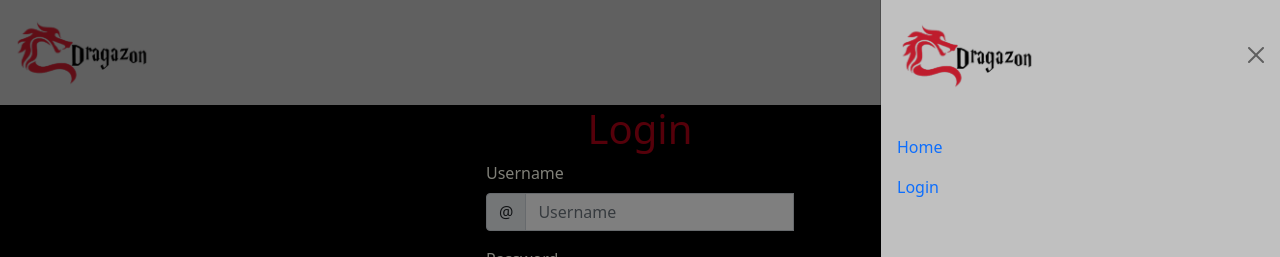
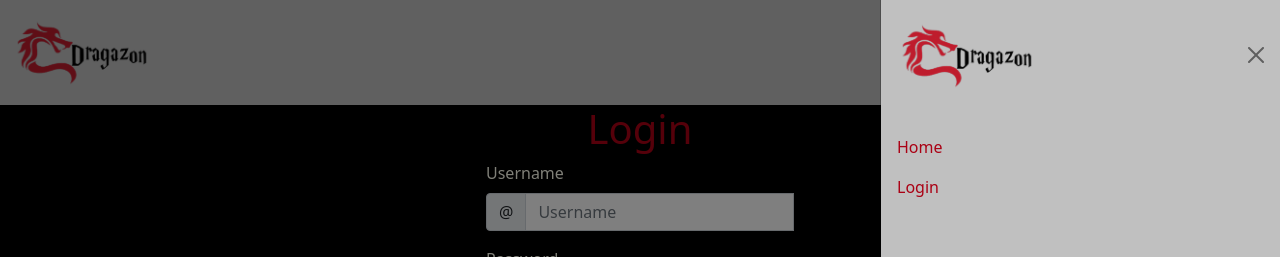
Before and after one commit to alexrabin/dragazon, a React (Create React App) app in the folder client-react/: page /login in a window 1280 px wide. Both pictures are taken after a click on the button 1240 px from the left and 52 px from the top of the page. Shown: the top 257 px of the page. Built offline with nearby package versions, Linux system fonts and the light colour scheme; no server answers.

Commit message:
updated some colors

```diff
--- a/client-react/src/components/NavigationBar.css
+++ b/client-react/src/components/NavigationBar.css
@@ -3,3 +3,10 @@
     background-color: silver;
 
 }
+
+.link{
+    color:rgb(170,1,20)
+}
+.link:hover{
+    color:black
+}
--- a/client-react/src/components/NavigationBar.js
+++ b/client-react/src/components/NavigationBar.js
@@ -62,17 +62,18 @@ export default function NavigationBar() {
             </Offcanvas.Header>
             <Offcanvas.Body>
               <Nav className="justify-content-end flex-grow-1 pe-3">
-                <Nav.Link href="/">Home</Nav.Link>
+                <Nav.Link href="/" className="link">Home</Nav.Link>
                 {profile !== null && (
-                  <Nav.Link href="/profile">Profile</Nav.Link>
+                  <Nav.Link href="/profile" className="link">Profile</Nav.Link>
                 )}
                 {profile !== null && profile.isAdmin && (
-                  <Nav.Link href="/admindashboard">Admin Dashboard</Nav.Link>
+                  <Nav.Link href="/admindashboard" className="link">Admin Dashboard</Nav.Link>
                 )}
                 {profile === null ? (
-                  <Nav.Link href="/login">Login</Nav.Link>
+                  <Nav.Link href="/login" className="link">Login</Nav.Link>
                 ) : (
                   <Nav.Link
+                  className="link"
                     onClick={async () => {
                       setShow(false);
                       await authService.logout();
--- a/client-react/src/pages/HomePage.js
+++ b/client-react/src/pages/HomePage.js
@@ -1,5 +1,5 @@
 import React, { useState, useEffect } from 'react';
-import {Container, Row, Card, ListGroupItem,ListGroup, Spinner, Carousel} from 'react-bootstrap';
+import {Container, Row, Card, Spinner, Carousel} from 'react-bootstrap';
 import adminService from '../services/admin';
 import { useNavigate } from "react-router-dom";
 
```
Also changed, not shown: client-react/src/App.css (+10 -0 lines).
